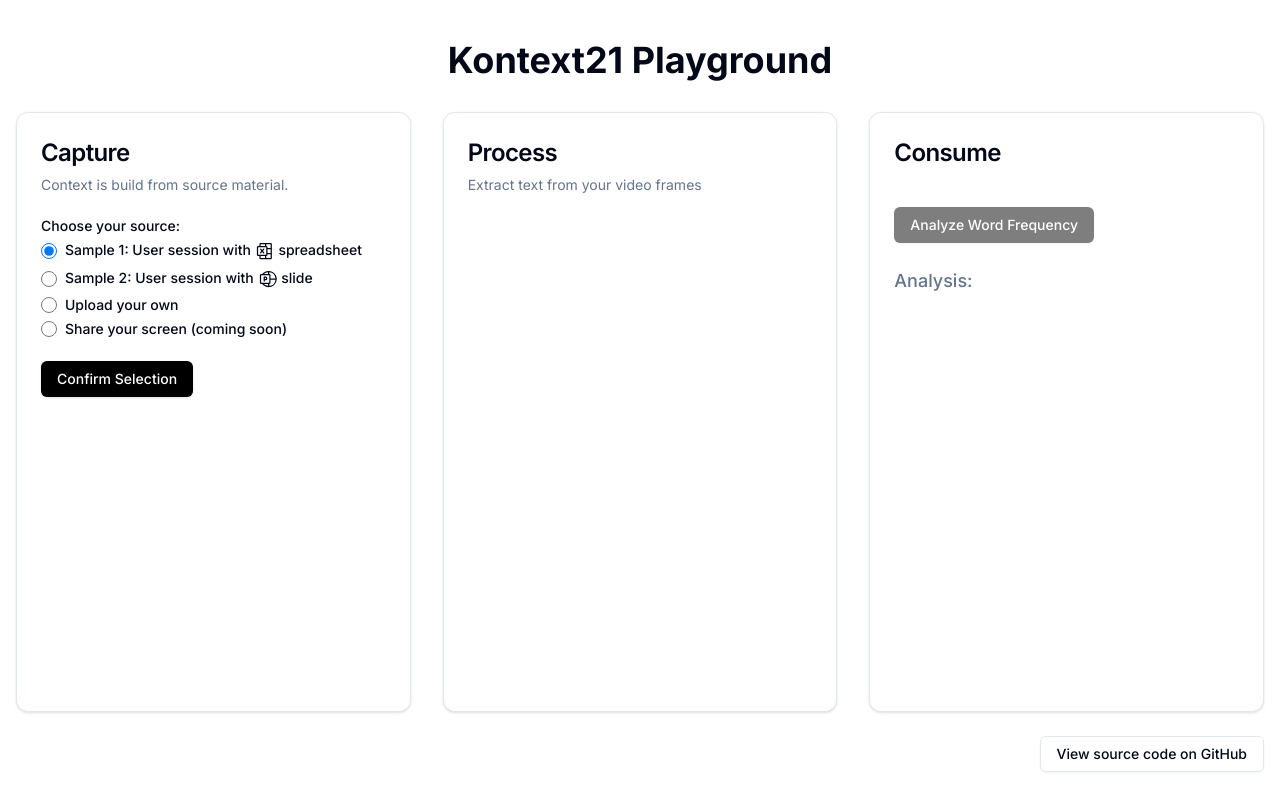
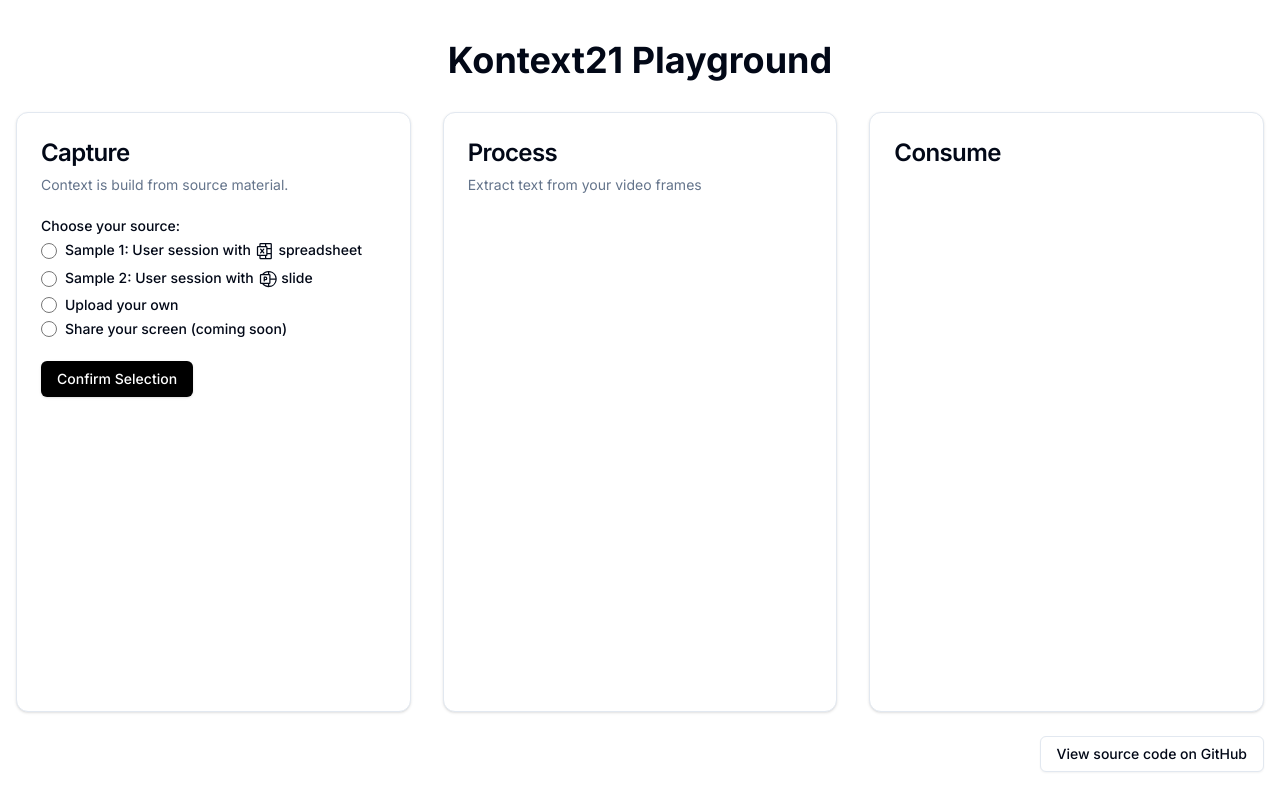
Before and after one commit to kontext21/k21-playground, a Next.js app: page / in a window 1280 px wide. Shown: the top 810 px of the page. Built offline with nearby package versions, Linux system fonts and the light colour scheme.

Commit message:
slight changes on the conditions that determine visibility and enabled/disabled states

```diff
--- a/app/page.tsx
+++ b/app/page.tsx
@@ -5,7 +5,10 @@ import type React from "react";
 import { useState, useRef } from "react";
 import { Loader2 } from "lucide-react";
 import { Button } from "@/components/ui/button";
-import { PiMicrosoftExcelLogo, PiMicrosoftPowerpointLogo } from "react-icons/pi";
+import {
+  PiMicrosoftExcelLogo,
+  PiMicrosoftPowerpointLogo,
+} from "react-icons/pi";
 import {
   Card,
   CardContent,
@@ -40,7 +43,7 @@ interface ApiResponse {
 }
 
 type VideoSource = {
-  type: "excel" | "powerpoint" | "screen" | "upload";
+  type: "excel" | "powerpoint" | "screen" | "upload" | null;
   example?: ApiResponse | null;
 };
 
@@ -54,8 +57,8 @@ export default function VideoUploader() {
   >(null);
   const [videoBase64, setVideoBase64] = useState<string | null>(null);
   const [source, setSource] = useState<VideoSource>({
-    type: "excel",
-    example: exampleResponse1Json as ApiResponse,
+    type: null,
+    example: null,
   });
   const [step, setStep] = useState<"select" | "process">("select");
 
@@ -201,12 +204,12 @@ export default function VideoUploader() {
                           id="excel"
                           name="source"
                           value="excel"
-                          defaultChecked
                           onChange={() => {
                             setSource({
                               type: "excel",
                               example: exampleResponse1Json as ApiResponse,
                             });
+                            setFile(null);
                             setResponse(null);
                           }}
                           className="h-4 w-4 border-gray-300 text-primary focus:ring-primary"
@@ -228,12 +231,15 @@ export default function VideoUploader() {
                               type: "powerpoint",
                               example: exampleResponse2Json as ApiResponse,
                             });
+                            setFile(null);
                             setResponse(null);
                           }}
                           className="h-4 w-4 border-gray-300 text-primary focus:ring-primary"
                         />
                         <Label htmlFor="powerpoint">
-                          Sample 2: User session with{" "} <PiMicrosoftPowerpointLogo className="w-5 h-5 inline-block"/> slide
+                          Sample 2: User session with{" "}
+                          <PiMicrosoftPowerpointLogo className="w-5 h-5 inline-block" />{" "}
+                          slide
                         </Label>
                       </div>
                       <div className="flex items-center space-x-2">
@@ -259,6 +265,7 @@ export default function VideoUploader() {
                           value="screen"
                           onChange={() => {
                             setSource({ type: "screen", example: null });
+                            setFile(null);
                             setResponse(null);
                           }}
                           className="h-4 w-4 border-gray-300 text-primary focus:ring-primary"
@@ -421,11 +428,13 @@ export default function VideoUploader() {
             <CardTitle className="text-2xl">Consume</CardTitle>
             <CardDescription>
               <div className="mt-8 space-y-4">
+                {step === "process" && (
+                  <>
                     <div className="flex">
                       <Button
                         onClick={calculateWordFrequencies}
                         className="mb-2"
-                    disabled={!response?.result}
+                        disabled={!response?.result || isProcessing}
                       >
                         Analyze Word Frequency
                       </Button>
@@ -466,6 +475,8 @@ export default function VideoUploader() {
                         </div>
                       </div>
                     )}
+                  </>
+                )}
               </div>
             </CardDescription>
           </CardHeader>
```
Lines whose indentation alone changed are shown as unchanged.
